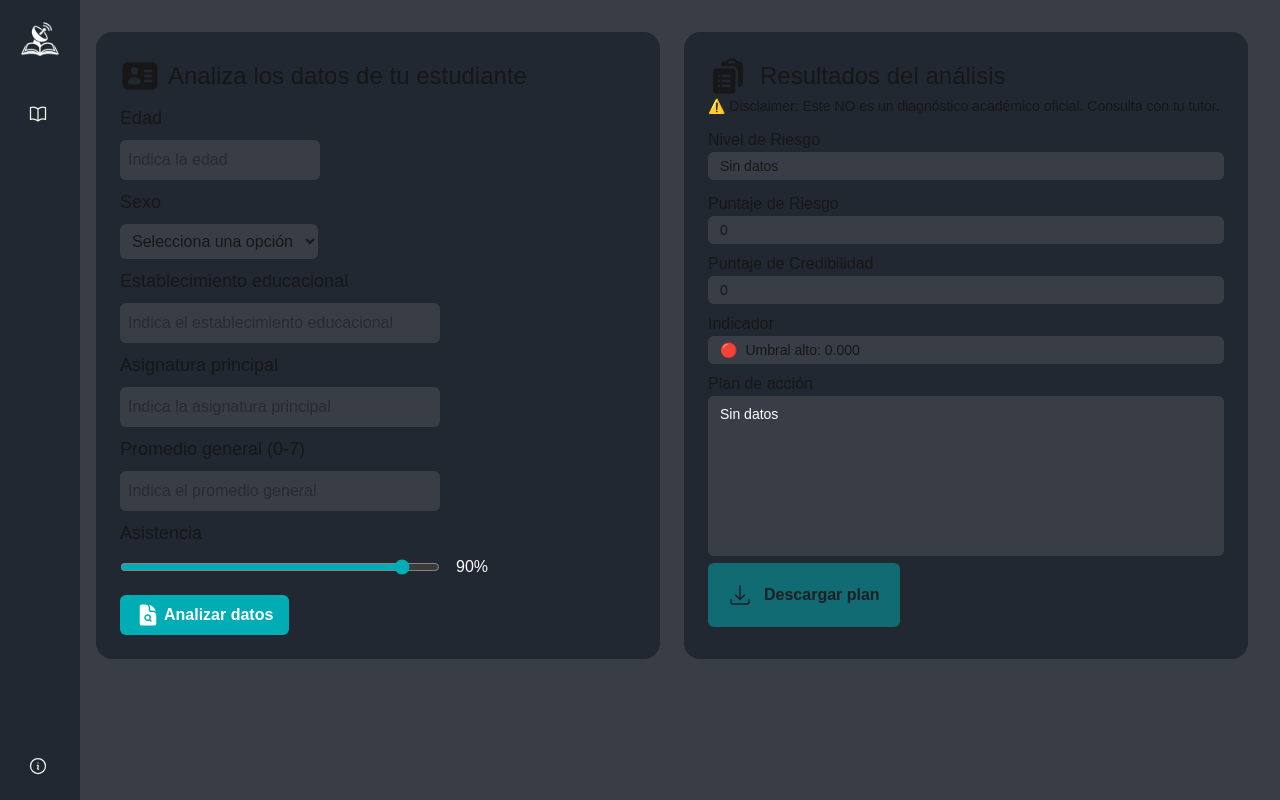
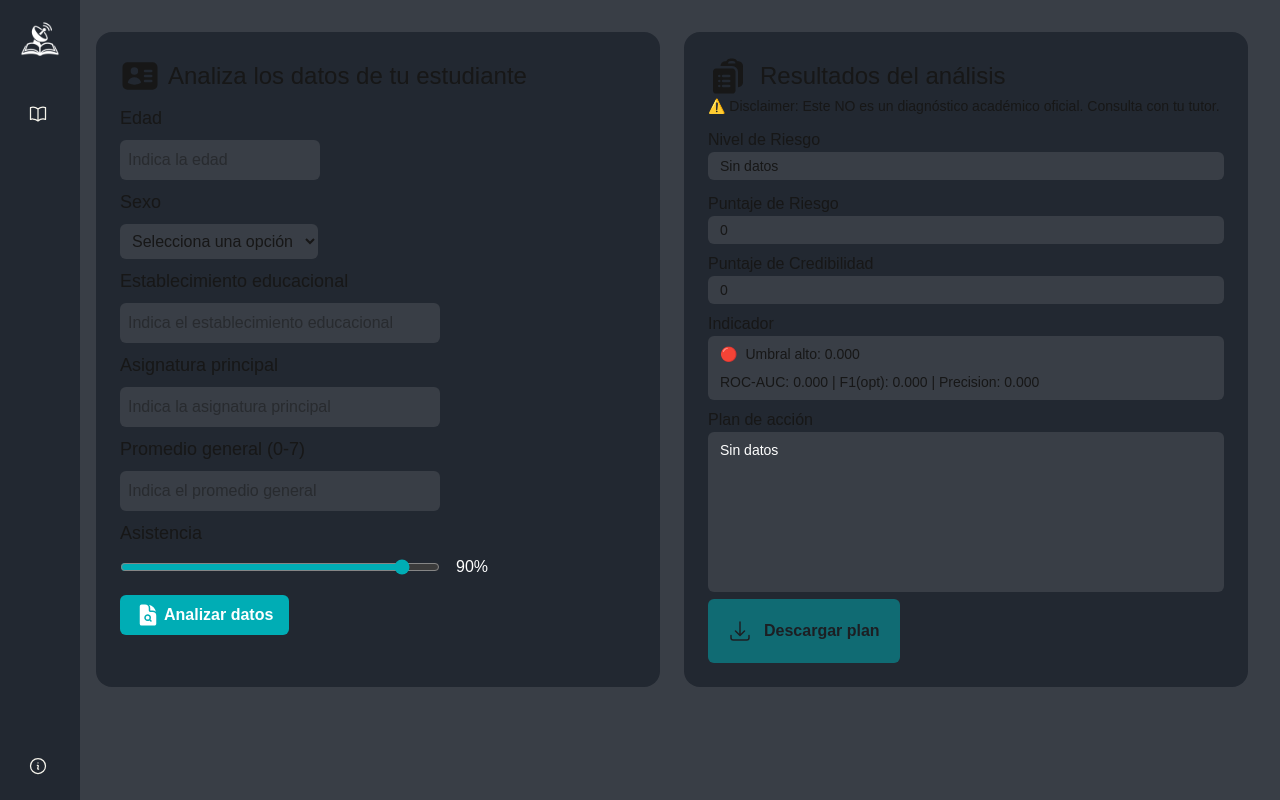
Before and after one commit to viccmoor/eduradar, a Next.js app: page /dashboard in a window 1280 px wide. Built offline with nearby package versions, Linux system fonts and the light colour scheme.

Commit message:
Last push

```diff
--- a/src/components/CustomForm.tsx
+++ b/src/components/CustomForm.tsx
@@ -8,7 +8,7 @@ import ResultsView from "@/components/ResultsView";
 export default function CustomForm() {
     const [selectedOption, setSelectedOption] = useState("");
     const [attendanceValue, setAttendanceValue] = useState(90);
-    const [results, setResults] = useState({ riskLevel: "Sin datos", riskScore: 0, confidence: 0, plan: "Sin datos", threshold: 0 });
+    const [results, setResults] = useState({ riskLevel: "Sin datos", riskScore: 0, confidence: 0, plan: "Sin datos", threshold: 0, rocAuc: 0, f1: 0, precision: 0 });
     const options = [
         { label: "Masculino", value: "male" },
         { label: "Femenino", value: "female" },
@@ -52,12 +52,20 @@ export default function CustomForm() {
         });
         const data_thr = await response_thr.json();
 
+        const response_metrics = await fetch("http://localhost:8000/metrics", {
+            method: "GET",
+        });
+        const metrics = await response_metrics.json();
+
         setResults({
             riskLevel: data.nivel_riesgo,
             riskScore: data.riesgo_desercion,
             confidence: data.confianza,
             plan: data.recomendacion,
             threshold: data_thr.threshold || 0.5,
+            rocAuc: metrics.roc_auc,
+            f1: metrics.f1_opt,
+            precision: metrics.precision
         });
     };
 
--- a/src/components/ResultsView.tsx
+++ b/src/components/ResultsView.tsx
@@ -8,6 +8,9 @@ interface Results {
     confidence: GLfloat;
     plan: string;
     threshold: GLfloat;
+    rocAuc: GLfloat;
+    f1: GLfloat;
+    precision: GLfloat;
 };
 
 export default function ResultsView({ results }: { results: Results }) {
@@ -82,8 +85,10 @@ export default function ResultsView({ results }: { results: Results }) {
                 {results.confidence}
             </label>
             <h3 className="mt-2">Indicador</h3>
-            <label className="flex items-center gap-2 bg-[#393E46] px-3 py-1 rounded-md text-sm">
-            {(() => {
+            <label className="flex flex-col bg-[#393E46] px-3 py-2 rounded-md text-sm gap-2">
+            {/* Semáforo + umbral */}
+            <div className="flex items-center gap-2">
+                {(() => {
                 const score = results.riskScore;
                 const threshold = results.threshold;
 
@@ -92,9 +97,15 @@ export default function ResultsView({ results }: { results: Results }) {
                 else if (score >= 0.5) colorEmoji = "🟡";
 
                 return colorEmoji;
-            })()}
+                })()}
+                <span>Umbral alto: {Number(results.threshold).toFixed(3)}</span>
+            </div>
+
+            {/* Métricas ROC-AUC | F1 | Precision */}
             <span>
-                Umbral alto: {Number(results.threshold).toFixed(3)}
+                ROC-AUC: {Number(results.rocAuc ?? 0).toFixed(3)} |{" "}
+                F1(opt): {Number(results.f1 ?? 0).toFixed(3)} |{" "}
+                Precision: {Number(results.precision ?? 0).toFixed(3)}
             </span>
             </label>
             <h3 className="mt-2">Plan de acción</h3>
```
